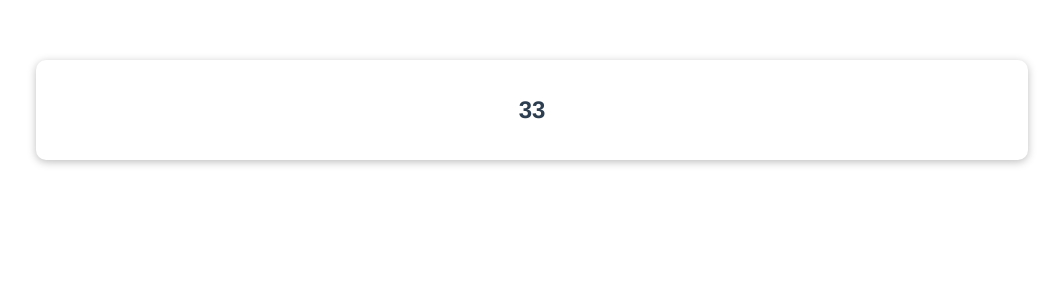
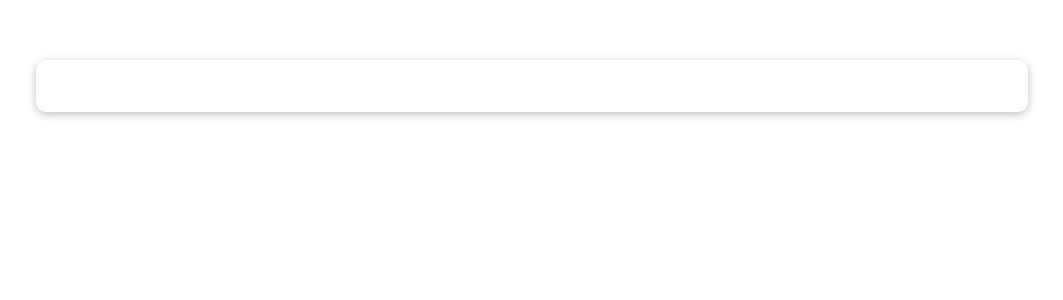
Before and after one commit to Mirthay/-Rock-Paper-Scissors-, a Vue app: page /products in a window 1280 px wide. Shown: the top 300 px of the page, without its empty margins (108-1171 px from the left). Built offline with nearby package versions, Linux system fonts and the light colour scheme.

Commit message:
stale skusanie gitu

```diff
--- a/src/components/TheHeader.vue
+++ b/src/components/TheHeader.vue
@@ -1,6 +1,6 @@
 <template>
   <section>
-    <h2>{{ title }}33</h2>
+    <h2>{{ title }}</h2>
     <slot></slot>
   </section>
 </template>
```
